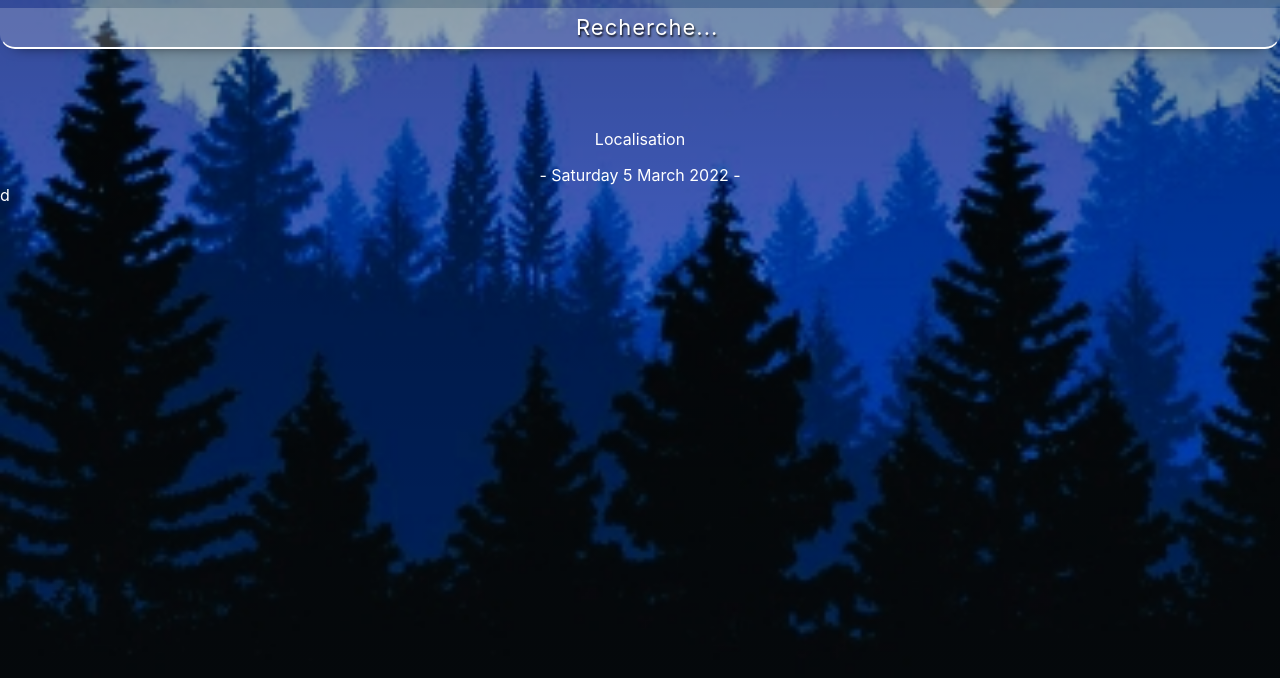
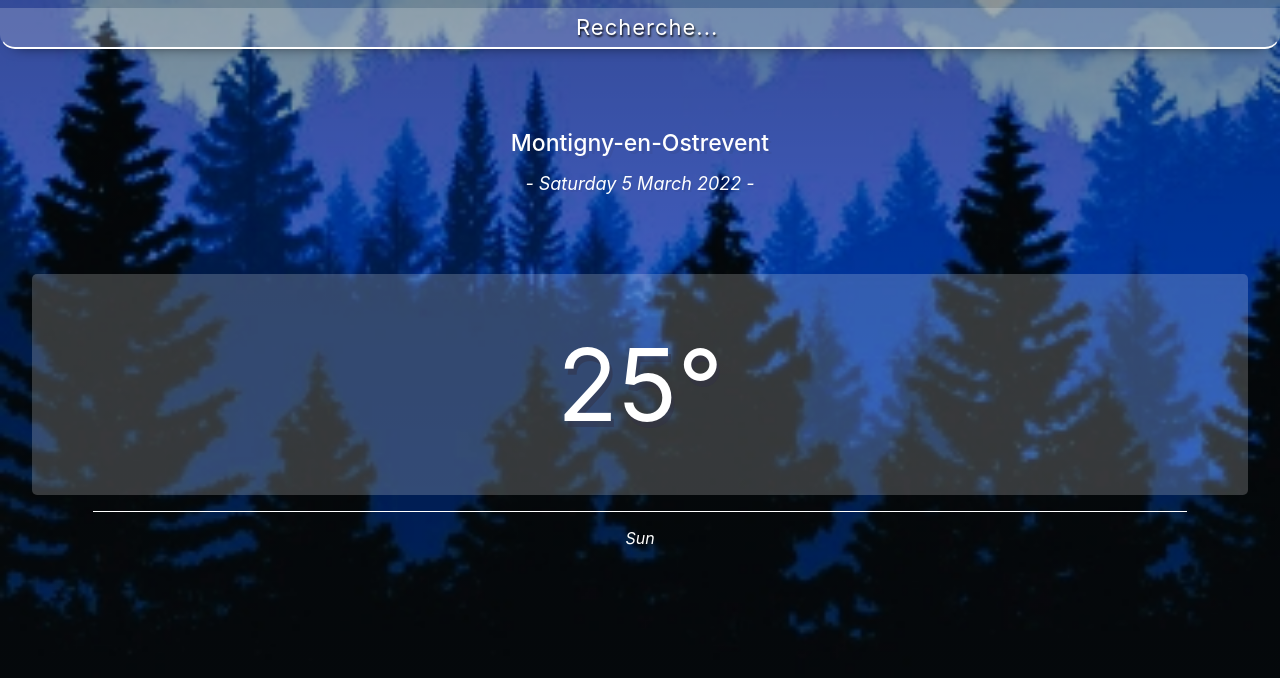
Before and after one commit to Anthonoir576/Projet-03_TypeScript, a React (Create React App) app: page / in a window 1280 px wide. Shown: the top 678 px of the page. Built offline with nearby package versions, Linux system fonts and the light colour scheme.

Commit message:
:FIX: style de lapp

```diff
--- a/src/Components/Location/Location.tsx
+++ b/src/Components/Location/Location.tsx
@@ -34,7 +34,7 @@ const Location = () => {
     return (
         <div className='location-container'>
             <div className="location">
-                Localisation
+                Montigny-en-Ostrevent
             </div>
             <div className="date">
                 {` -  ${dateFonction()}  - `}
--- a/src/Components/Meteo/Meteo.tsx
+++ b/src/Components/Meteo/Meteo.tsx
@@ -2,8 +2,13 @@ import React from 'react';
 
 const Meteo = () => {
     return (
-        <div>
-            d
+        <div className='meteo-container'>
+            <div className="temperature">
+                25°
+            </div>
+            <div className="meteo">
+                Sun
+            </div>
         </div>
     );
 };
--- a/src/Styles/style.css
+++ b/src/Styles/style.css
@@ -62,17 +62,45 @@ main {
     text-align           : center;
 }
 
-.location-container {
+.location-container, .meteo-container {
     margin               : 5rem 2rem 0 2rem;
 }
 
-.location {
+.location, .date, .temperature, .meteo {
     margin               : 1rem 0 0 0;
     text-align           : center;
 }
 
+.location {
+    font-size            : 23px;
+    font-weight          : 500;
+    text-shadow          : 3px 3px rgba(50, 50, 70, .1);
+}
+
 .date {
-    margin               : 1rem 0 0 0;
-    text-align           : justify;
-    text-align           : center;
+    font-size            : 18px;
+    text-shadow          : 1.5px 1.5px rgba(50, 50, 70, .1);
+    font-style           : italic;
 }
+
+.temperature {
+    font-size            : 100px;
+    background-color     : rgba(255, 255, 255, .2);
+    border-radius        : 5px;
+    padding              : 50px 25px;
+    text-shadow          : 3px 6px rgba(50, 50, 70, .5);
+}
+
+.meteo {
+    font-style           : oblique;
+}
+
+.meteo::before {
+    content              : '';
+    display              : block;
+    margin               : 1rem auto;
+    width                : 90%;
+    height               : 1px;
+    background-color     : white;
+
+}
```
